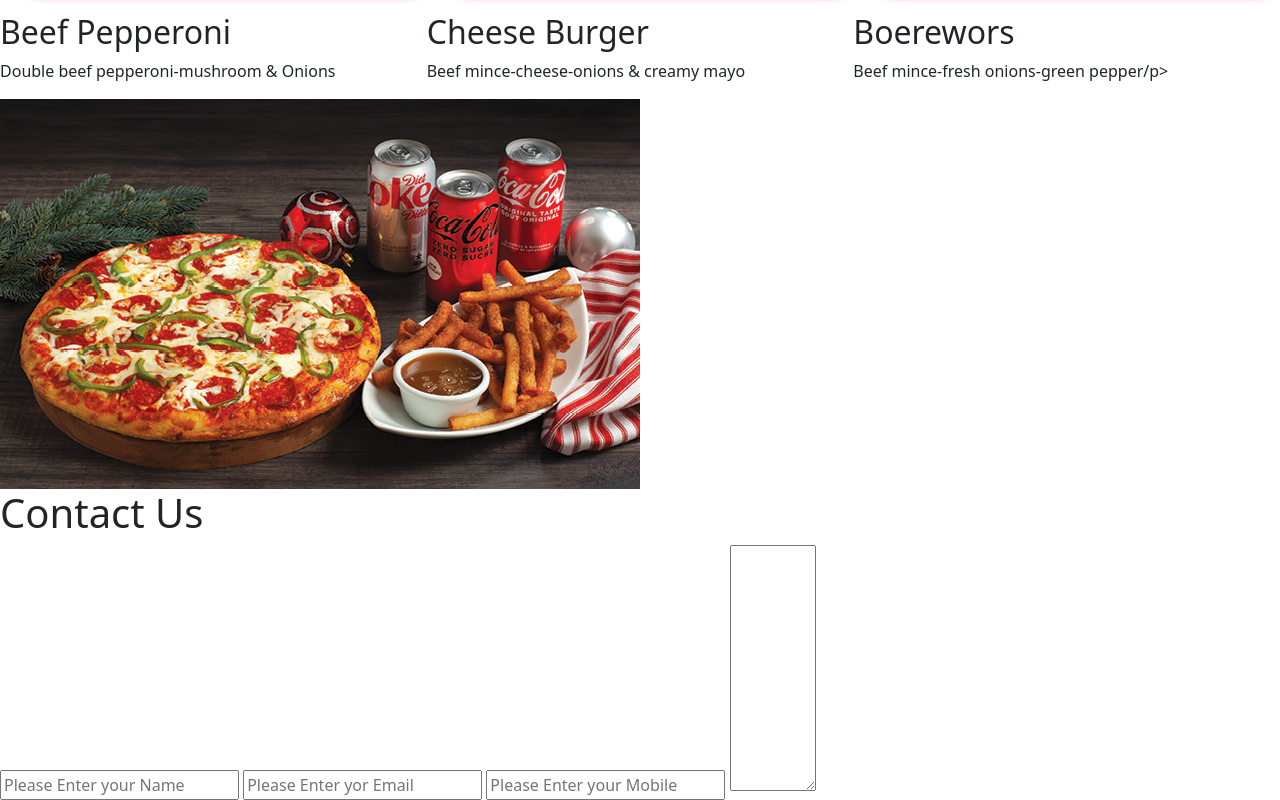
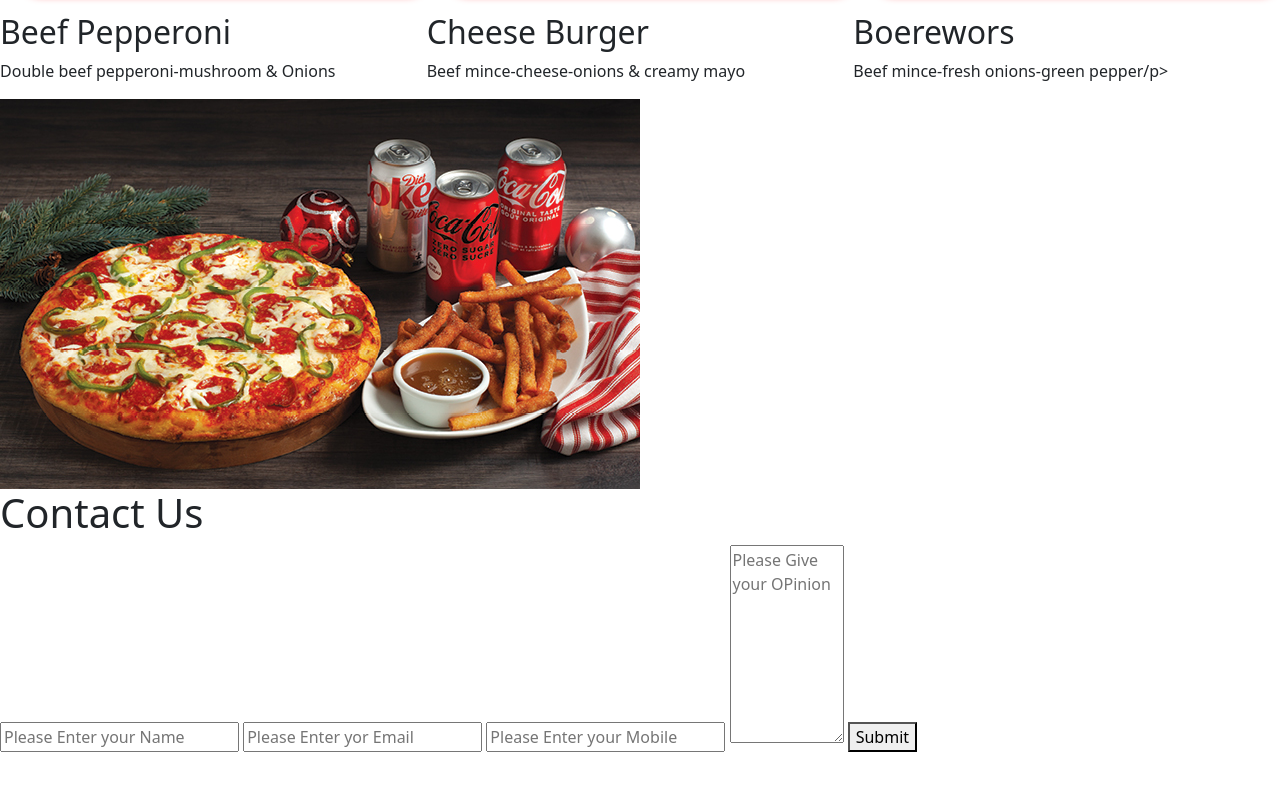
Before and after one commit to HBMakena/week4-ip, a plain HTML site: page index.html in a window 1280 px wide. Shown: the part 1972-2772 px from the top of the page. After the commit the page ends 2724 px from the top, so only its background shows below. Drawn offline with nearby package versions, Linux system fonts and the light colour scheme.

Commit message:
added button

```diff
--- a/index.html
+++ b/index.html
@@ -118,7 +118,8 @@
                         <input type="text" name="name" id="name" placeholder="Please Enter your Name" required>
                         <input type="text" name="email" id="email" placeholder="Please Enter yor Email" required>
                         <input type="text" name="mobile" id="mobile" placeholder="Please Enter your Mobile" required>
-                        <textarea name="" id="" cols="7" rows="10"></textarea>
+                        <textarea name="" id="" cols="10" rows="8" placeholder="Please Give your OPinion"></textarea>
+                        <button>Submit</button>
 
                     </form>
 
```
